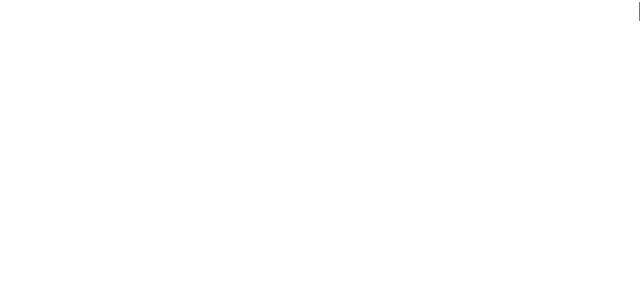
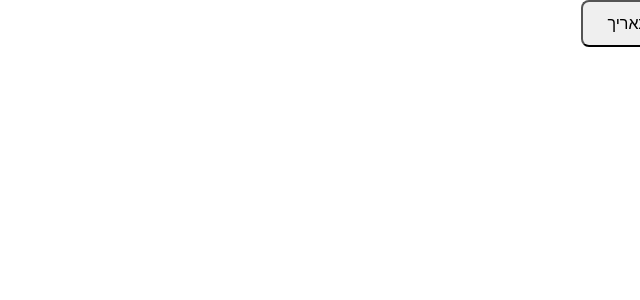
Before and after one commit to Evyatar-Hazan/hebrew-schedule, a React (Create React App) app: page / in a window 1280 px wide. Shown: the top 300 px of the page, without its empty margins (640-1280 px from the left). Built offline with nearby package versions, Linux system fonts and the light colour scheme; the HTML template or start-up script is replaced by a standard one.

Commit message:
update date picker

```diff
--- a/package.json
+++ b/package.json
@@ -17,6 +17,7 @@
     "jspdf": "^3.0.0",
     "react": "^19.0.0",
     "react-datepicker": "^8.1.0",
+    "react-day-picker": "^9.6.1",
     "react-dom": "^19.0.0",
     "react-scripts": "^5.0.1",
     "react-to-print": "^3.0.5",
--- a/src/components/datePicker/DatePickerButton.tsx
+++ b/src/components/datePicker/DatePickerButton.tsx
@@ -1,11 +1,10 @@
-import "react-datepicker/dist/react-datepicker.css";
+import "react-day-picker/dist/style.css";
 
-import { he } from "date-fns/locale"; // ייבוא עברית
-import React, { useState } from "react";
-import DatePicker, { registerLocale } from "react-datepicker";
+import { he } from "date-fns/locale";
+import React, { useEffect, useState } from "react";
+import { DayPicker } from "react-day-picker";
 
-// רישום עברית כסביבה לשימוש
-registerLocale("he", he);
+import * as styled from "./styled";
 
 interface DatePickerButtonProps {
   onDateSelect: (date: string) => void;
@@ -16,28 +15,59 @@ const DatePickerButton: React.FC<DatePickerButtonProps> = ({
   onDateSelect,
   selectedDates,
 }) => {
-  const [selectedDate, setSelectedDate] = useState<Date | null>(null);
+  const [selectedDate, setSelectedDate] = useState<Date | undefined>(
+    new Date(),
+  );
+  const [isOpen, setIsOpen] = useState(false);
 
-  const handleDateChange = (date: Date | null) => {
-    setSelectedDate(date);
+  useEffect(() => {
+    if (selectedDates) {
+      setSelectedDate(new Date(selectedDates));
+    } else {
+      setSelectedDate(new Date());
+    }
+  }, [selectedDates]);
+
+  const handleDateChange = (date: Date | undefined) => {
     if (date) {
+      setSelectedDate(date);
+      setIsOpen(false);
       onDateSelect(date.toISOString().split("T")[0]);
+    } else {
+      setSelectedDate(undefined);
+    }
+  };
+
+  const closeModal = (event: React.MouseEvent) => {
+    if (event.target === event.currentTarget) {
+      setIsOpen(false);
     }
   };
 
   return (
-    <div className="relative inline-block" dir="rtl" style={{ flex: 1 }}>
-      <DatePicker
-        selected={selectedDate}
-        onChange={handleDateChange}
-        dateFormat="dd/MM/yyyy"
-        placeholderText={
-          selectedDates !== undefined ? selectedDates : "📅 בחר תאריך"
-        }
-        locale="he"
-        className="px-4 py-2 bg-blue-600 text-white rounded-lg shadow-md hover:bg-blue-700 transition-all duration-300 cursor-pointer"
-      />
-    </div>
+    <styled.Container>
+      <styled.Button onClick={() => setIsOpen(true)}>
+        {selectedDates !== undefined ? selectedDates : "📅 בחר תאריך"}
+      </styled.Button>
+
+      {isOpen && (
+        <styled.ModalOverlay onClick={closeModal}>
+          <styled.ModalContent onClick={(e) => e.stopPropagation()}>
+            <DayPicker
+              selected={selectedDate}
+              onDayClick={handleDateChange}
+              locale={he}
+              mode="single"
+              dir="rtl"
+              captionLayout="dropdown"
+              fromYear={new Date().getFullYear()}
+              toYear={new Date().getFullYear() + 10}
+              showOutsideDays
+            />
+          </styled.ModalContent>
+        </styled.ModalOverlay>
+      )}
+    </styled.Container>
   );
 };
 
--- /dev/null
+++ b/src/components/datePicker/styled.tsx
@@ -0,0 +1,51 @@
+import styled from "styled-components";
+
+export const Container = styled.div`
+  display: inline-block;
+  position: relative;
+  flex: 1;
+  direction: rtl;
+`;
+
+export const Button = styled.button`
+  padding: 0.75rem 1.5rem;
+  color: black;
+  font-size: 16px;
+  border-radius: 0.5rem;
+  transition:
+    background-color 0.3s,
+    transform 0.2s;
+  cursor: pointer;
+
+  &:hover {
+    transform: translateY(-2px);
+  }
+
+  &:focus {
+    outline: none;
+  }
+`;
+
+export const ModalOverlay = styled.div`
+  position: fixed;
+  top: 0;
+  left: 0;
+  width: 100%;
+  height: 100%;
+  background: rgba(0, 0, 0, 0.5);
+  display: flex;
+  justify-content: center;
+  align-items: center;
+  z-index: 50;
+`;
+
+export const ModalContent = styled.div`
+  background: #fff;
+  padding: 2rem;
+  border-radius: 0.5rem;
+  box-shadow: 0 4px 6px rgba(0, 0, 0, 0.1);
+  max-width: 400px;
+  display: flex;
+  justify-content: center;
+  flex-direction: column;
+`;
```
Also changed, not shown: 1 other file (tests, documents, lock files or other folders).
